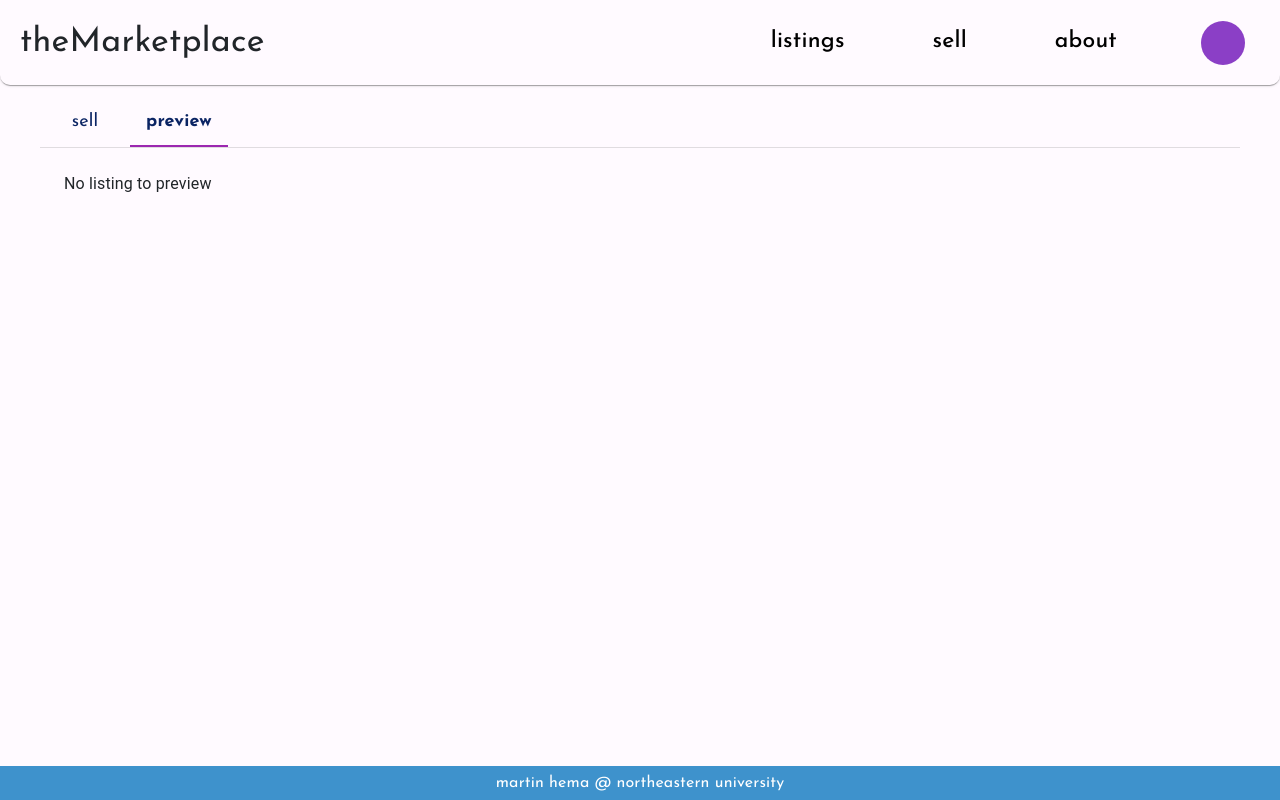
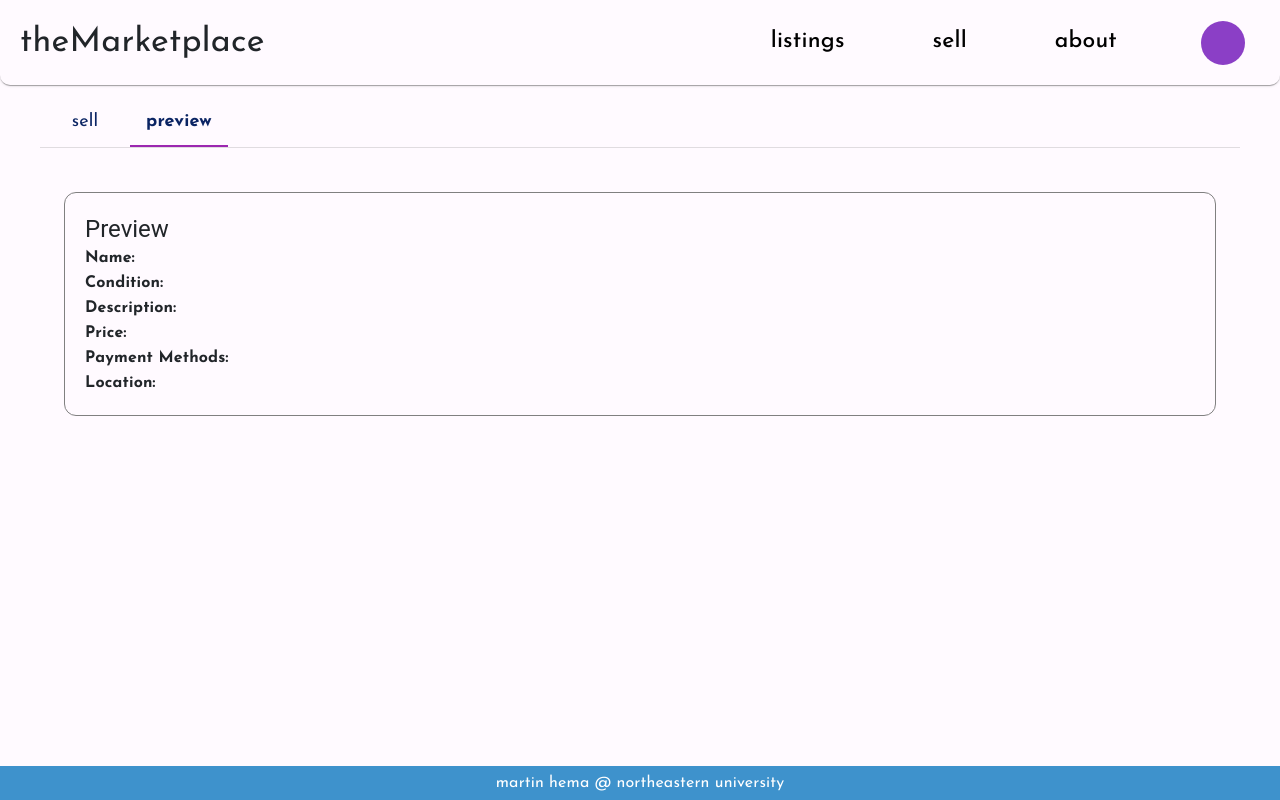
Before and after one commit to martin0he/theMarketplace, a React (Vite) app in the folder frontend/: page /sell in a window 1280 px wide. Both pictures are taken after a click on the tab "preview". Built offline with nearby package versions, Linux system fonts and the light colour scheme; no server answers; the database is empty.

Commit message:
preview working

```diff
--- a/frontend/src/components/ListingContext.tsx
+++ /dev/null
@@ -1,35 +0,0 @@
-import React, { createContext, useState, useContext, ReactNode } from "react";
-import { Listing } from "../types";
-
-interface ListingContextProps {
-  listing: Listing | null;
-  setListing: React.Dispatch<React.SetStateAction<Listing | null>>;
-}
-
-interface ListingProviderProps {
-  children: ReactNode;
-}
-
-const ListingContext = createContext<ListingContextProps | undefined>(
-  undefined
-);
-
-export const ListingProvider: React.FC<ListingProviderProps> = ({
-  children,
-}) => {
-  const [listing, setListing] = useState<Listing | null>(null);
-
-  return (
-    <ListingContext.Provider value={{ listing, setListing }}>
-      {children}
-    </ListingContext.Provider>
-  );
-};
-
-export const useListing = () => {
-  const context = useContext(ListingContext);
-  if (!context) {
-    throw new Error("useListing must be used within a ListingProvider");
-  }
-  return context;
-};
--- a/frontend/src/components/PreviewTab.tsx
+++ b/frontend/src/components/PreviewTab.tsx
@@ -1,27 +1,44 @@
-import React from "react";
 import { Box, Typography } from "@mui/material";
-import { useListing } from "./ListingContext";
+import { PaymentMethod } from "../types";
 
-const PreviewTab = () => {
-  const { listing } = useListing();
+interface PreviewProps {
+  listingName: string;
+  listingCondition: string;
+  listingDescription: string;
+  listingPrice: string;
+  listingPaymentMethods: PaymentMethod[];
+  listingLocation: string;
+}
 
-  if (!listing) {
-    return <Typography>No listing to preview</Typography>;
-  }
-
+const PreviewTab = ({
+  listingName,
+  listingCondition,
+  listingDescription,
+  listingPrice,
+  listingPaymentMethods,
+  listingLocation,
+}: PreviewProps) => {
   return (
-    <Box>
-      <Typography variant="h5">{listing.name}</Typography>
-      <Typography variant="body1">{listing.description}</Typography>
-      <Typography variant="body2">Price: ${listing.price}</Typography>
-      <Typography variant="body2">Condition: {listing.condition}</Typography>
-      <Typography variant="body2">
-        Payment Methods: {listing.paymentMethod.join(", ")}
+    <Box padding="20px" border="1px solid gray" borderRadius="12px" mt="20px">
+      <Typography variant="h5">Preview</Typography>
+      <Typography variant="body1">
+        <strong>Name:</strong> {listingName}
       </Typography>
-      <Typography variant="body2">
-        Location: {listing.exchangeLocation}
+      <Typography variant="body1">
+        <strong>Condition:</strong> {listingCondition}
       </Typography>
-      {/* Add more fields as necessary */}
+      <Typography variant="body1">
+        <strong>Description:</strong> {listingDescription}
+      </Typography>
+      <Typography variant="body1">
+        <strong>Price:</strong> {listingPrice}
+      </Typography>
+      <Typography variant="body1">
+        <strong>Payment Methods:</strong> {listingPaymentMethods.join(", ")}
+      </Typography>
+      <Typography variant="body1">
+        <strong>Location:</strong> {listingLocation}
+      </Typography>
     </Box>
   );
 };
--- a/frontend/src/components/SellForm.tsx
+++ b/frontend/src/components/SellForm.tsx
@@ -1,3 +1,4 @@
+import { useState } from "react";
 import {
   Box,
   Button,
@@ -13,14 +14,40 @@ import {
 import Carousel from "react-bootstrap/Carousel";
 import Colors from "../assets/Colors";
 import useWindowDimensions from "../hooks/useWindowDimensions";
-import supabase from "../auth/supabase";
-import { useState } from "react";
 import { AddressAutofill } from "@mapbox/search-js-react";
-import { CustomUser, Listing, PaymentMethod } from "../types";
-import { useAuth } from "../auth/AuthProvider";
-import { useListing } from "./ListingContext";
+import { PaymentMethod } from "../types";
 
-const SellForm = () => {
+interface SellFormProps {
+  listingName: string;
+  setListingName: (value: string) => void;
+  listingCondition: string;
+  setListingCondition: (value: string) => void;
+  listingDescription: string;
+  setListingDescription: (value: string) => void;
+  listingPrice: string;
+  setListingPrice: (value: string) => void;
+  listingPaymentMethods: PaymentMethod[];
+  setListingPaymentMethods: (value: PaymentMethod[]) => void;
+  listingLocation: string;
+  setListingLocation: (value: string) => void;
+  handleSubmit: () => void;
+}
+
+const SellForm = ({
+  listingName,
+  setListingName,
+  listingCondition,
+  setListingCondition,
+  listingDescription,
+  setListingDescription,
+  listingPrice,
+  setListingPrice,
+  listingPaymentMethods,
+  setListingPaymentMethods,
+  listingLocation,
+  setListingLocation,
+  handleSubmit,
+}: SellFormProps) => {
   const [isCustom, setIsCustom] = useState<boolean>(true);
   const { width } = useWindowDimensions();
   const inputStyle = {
@@ -28,48 +55,6 @@ const SellForm = () => {
     fontFamily: "Josefin Sans",
     backgroundColor: Colors.tan,
   };
-
-  const [file, setFile] = useState<File | null>(null);
-  const [uploading, setUploading] = useState(false);
-
-  const handleFileChange = (e: React.ChangeEvent<HTMLInputElement>) => {
-    const selectedFile = e.target.files ? e.target.files[0] : null;
-    setFile(selectedFile);
-  };
-
-  const handleUpload = async () => {
-    if (!file) return;
-
-    setUploading(true);
-
-    try {
-      const { data, error } = await supabase.storage
-        .from("pictures")
-        .upload("public/avatar1.png", file, {
-          cacheControl: "3600",
-          upsert: false,
-        });
-      if (error) {
-        throw error;
-      }
-
-      console.log("Image uploaded successfully:", data);
-      setFile(null);
-    } catch (error) {
-      console.error("Error uploading image:", error);
-    } finally {
-      setUploading(false);
-    }
-  };
-
-  const [listingName, setListingName] = useState<string>("");
-  const [listingCondition, setListingCondition] = useState<string>("");
-  const [listingDescription, setListingDescription] = useState<string>("");
-  const [listingPrice, setListingPrice] = useState<string>("");
-  const [listingPaymentMethods, setListingPaymentMethods] = useState<
-    PaymentMethod[]
-  >([]);
-  const [listingLocation, setListingLocation] = useState<string>("");
 
   const handlePaymentChange = (event: SelectChangeEvent<PaymentMethod[]>) => {
     const { value } = event.target;
@@ -80,38 +65,6 @@ const SellForm = () => {
 
   const handleConditionChange = (event: SelectChangeEvent<string>) => {
     setListingCondition(event.target.value);
-  };
-
-  const { customUser } = useAuth();
-  const { setListing } = useListing();
-
-  const exampleUser: CustomUser = {
-    username: "glazedGuat",
-    email: "martin@email.com",
-    password: "passywo",
-    school: "Northeastern Uni",
-  };
-
-  const createListing = (): Listing => {
-    return {
-      name: listingName,
-      description: listingDescription,
-      school: customUser?.school || "NA",
-      dateAdded: new Date(),
-      price: parseFloat(listingPrice),
-      seller: customUser || exampleUser,
-      paymentMethod: listingPaymentMethods,
-      exchangeLocation: listingLocation,
-      imageUrls: [], // Add logic to handle image URLs if necessary
-      condition: listingCondition,
-    };
-  };
-
-  const handleSubmit = () => {
-    const newListing = createListing();
-    setListing(newListing);
-    console.log("New Listing Created:", newListing);
-    // Add logic to save the listing to your database
   };
 
   return (
@@ -370,12 +323,7 @@ const SellForm = () => {
             height="100%"
             width="100%"
           >
-            <div>
-              <input type="file" onChange={handleFileChange} />
-              <button onClick={handleUpload} disabled={!file || uploading}>
-                {uploading ? "Uploading..." : "Upload Image"}
-              </button>
-            </div>
+            <div></div>
           </Grid>
         </Carousel.Item>
       </Carousel>
--- a/frontend/src/pages/SellPage.tsx
+++ b/frontend/src/pages/SellPage.tsx
@@ -1,4 +1,4 @@
-import React from "react";
+import React, { useState } from "react";
 import Tabs from "@mui/material/Tabs";
 import Tab from "@mui/material/Tab";
 import Typography from "@mui/material/Typography";
@@ -6,7 +6,8 @@ import Box from "@mui/material/Box";
 import Colors from "../assets/Colors";
 import SellForm from "../components/SellForm";
 import PreviewTab from "../components/PreviewTab";
-import { ListingProvider } from "../components/ListingContext";
+import { CustomUser, Listing, PaymentMethod } from "../types";
+import { useAuth } from "../auth/AuthProvider";
 
 interface TabPanelProps {
   children?: React.ReactNode;
@@ -44,8 +45,48 @@ const SellPage = () => {
     setValue(newValue);
   };
 
+  const { customUser } = useAuth();
+  //const { setListing } = useListing();
+
+  const [listingName, setListingName] = useState<string>("");
+  const [listingCondition, setListingCondition] = useState<string>("");
+  const [listingDescription, setListingDescription] = useState<string>("");
+  const [listingPrice, setListingPrice] = useState<string>("");
+  const [listingPaymentMethods, setListingPaymentMethods] = useState<
+    PaymentMethod[]
+  >([]);
+  const [listingLocation, setListingLocation] = useState<string>("");
+
+  const exampleUser: CustomUser = {
+    username: "glazedGuat",
+    email: "martin@email.com",
+    password: "passywo",
+    school: "Northeastern Uni",
+  };
+
+  const createListing = (): Listing => {
+    return {
+      name: listingName,
+      description: listingDescription,
+      school: customUser?.school || "NA",
+      dateAdded: new Date(),
+      price: parseFloat(listingPrice),
+      seller: customUser || exampleUser,
+      paymentMethod: listingPaymentMethods,
+      exchangeLocation: listingLocation,
+      imageUrls: [], // Add logic to handle image URLs if necessary
+      condition: listingCondition,
+    };
+  };
+
+  const handleSubmit = () => {
+    const newListing = createListing();
+    //setListing(newListing);
+    console.log("New Listing Created:", newListing);
+    // Add logic to save the listing to your database
+  };
+
   return (
-    <ListingProvider>
     <Box paddingTop={12} paddingBottom={10} paddingX={5} zIndex={0}>
       <Box sx={{ borderBottom: 1, borderColor: "divider" }}>
         <Tabs
@@ -90,14 +131,34 @@ const SellPage = () => {
       </Box>
       <CustomTabPanel value={value} index={0}>
         <Box justifyContent="center" alignItems="center" display="flex">
-            <SellForm />
+          <SellForm
+            listingName={listingName}
+            setListingName={setListingName}
+            listingCondition={listingCondition}
+            setListingCondition={setListingCondition}
+            listingDescription={listingDescription}
+            setListingDescription={setListingDescription}
+            listingPrice={listingPrice}
+            setListingPrice={setListingPrice}
+            listingPaymentMethods={listingPaymentMethods}
+            setListingPaymentMethods={setListingPaymentMethods}
+            listingLocation={listingLocation}
+            setListingLocation={setListingLocation}
+            handleSubmit={handleSubmit}
+          />
         </Box>
       </CustomTabPanel>
       <CustomTabPanel value={value} index={1}>
-          <PreviewTab />
+        <PreviewTab
+          listingName={listingName}
+          listingCondition={listingCondition}
+          listingDescription={listingDescription}
+          listingPrice={listingPrice}
+          listingPaymentMethods={listingPaymentMethods}
+          listingLocation={listingLocation}
+        />
       </CustomTabPanel>
     </Box>
-    </ListingProvider>
   );
 };
 
```
Lines whose indentation alone changed are shown as unchanged.
